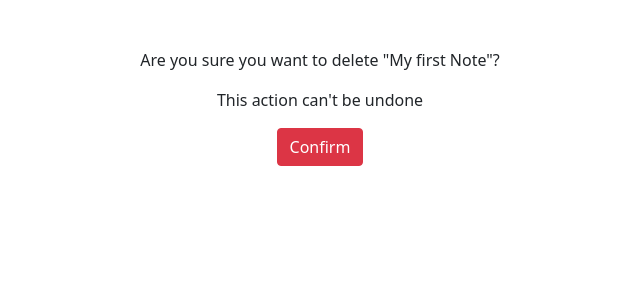
After one commit to WARDROK/Courses, a Django app: page /smart/notes/1/delete in a window 1280 px wide. The commit adds this page. Shown: the top 300 px of the page, without its empty margins (320-960 px from the left). Run offline with Django 5.2, Linux system fonts and the light colour scheme; data comes from the database, SQL or seed files in the repository; both versions use the stored data as it was after the commit.

Commit message:
Work with data

```diff
--- /dev/null
+++ b/notes/templates/notes/notes_delete.html
@@ -0,0 +1,10 @@
+{% extends "base.html" %}
+
+{% block content %}
+<form method="post">{% csrf_token %}
+    <p>Are you sure you want to delete "{{notes.title}}"?</p>
+    <p>This action can't be undone</p>
+
+    <input type="submit" class="btn btn-danger" value="Confirm"/>
+</form>
+{% endblock %}
--- a/notes/templates/notes/notes_form.html
+++ b/notes/templates/notes/notes_form.html
@@ -1,7 +1,7 @@
 {% extends "base.html" %}
 {% block content %}
 
-<form action="{% url 'notes.new' %}", method="POST">{% csrf_token %}
+<form method="post">
     {% csrf_token %}
     {{ form.as_p }}
     <button type="submit" class="btn btn-primary my-5">Submit</button>
@@ -11,4 +11,6 @@
     {{form.errors.title.as_text}}
 </div>
 {% endif %}
+<a href="{% url 'notes.list' %}" class="btn btn-secondary">Cancel</a>
+
 {% endblock %}
--- a/notes/urls.py
+++ b/notes/urls.py
@@ -5,5 +5,8 @@ urlpatterns = [
     path("notes", views.NotesListView.as_view(), name="notes.list"),
     path("notes/popular", views.PopularNotesListView.as_view(), name="notes.popular"),
     path("notes/<int:pk>", views.NotesDetailView.as_view(), name="notes.detail"),
+    path("notes/<int:pk>/edit", views.NotesUpdateView.as_view(), name="notes.edit"),
+    path("notes/<int:pk>/delete", views.NotesDeleteView.as_view(), name="notes.delete"),
     path("notes/new", views.NotesCreateView.as_view(), name="notes.new"),
+    path("notes/<int:pk>/add_like", views.add_like_view, name="notes.add_like"),
 ]
--- a/notes/views.py
+++ b/notes/views.py
@@ -1,7 +1,33 @@
-from django.views.generic import CreateView, DetailView, ListView
+from django.shortcuts import get_object_or_404
+from django.http import HttpResponseRedirect, Http404
+from django.urls import reverse
+from django.views.generic import CreateView, DetailView, ListView, UpdateView
+from django.views.generic.edit import DeleteView
 
 from .forms import NotesForm
 from .models import Notes
+
+
+def add_like_view(reqeust, pk):
+    if reqeust.method == "POST":
+        note = get_object_or_404(Notes, pk=pk)
+        note.likes += 1
+        note.save()
+        return HttpResponseRedirect(reverse("notes.detail", args=(pk,)))
+    else:
+        raise Http404
+
+
+class NotesDeleteView(DeleteView):
+    model = Notes
+    success_url = "/smart/notes"
+    template_name = "notes/notes_delete.html"
+
+
+class NotesUpdateView(UpdateView):
+    model = Notes
+    success_url = "/smart/notes"
+    form_class = NotesForm
 
 
 class NotesCreateView(CreateView):
```
Also changed, not shown: notes/templates/notes/notes_detail.html (+11 -0 lines), db.sqlite3.
